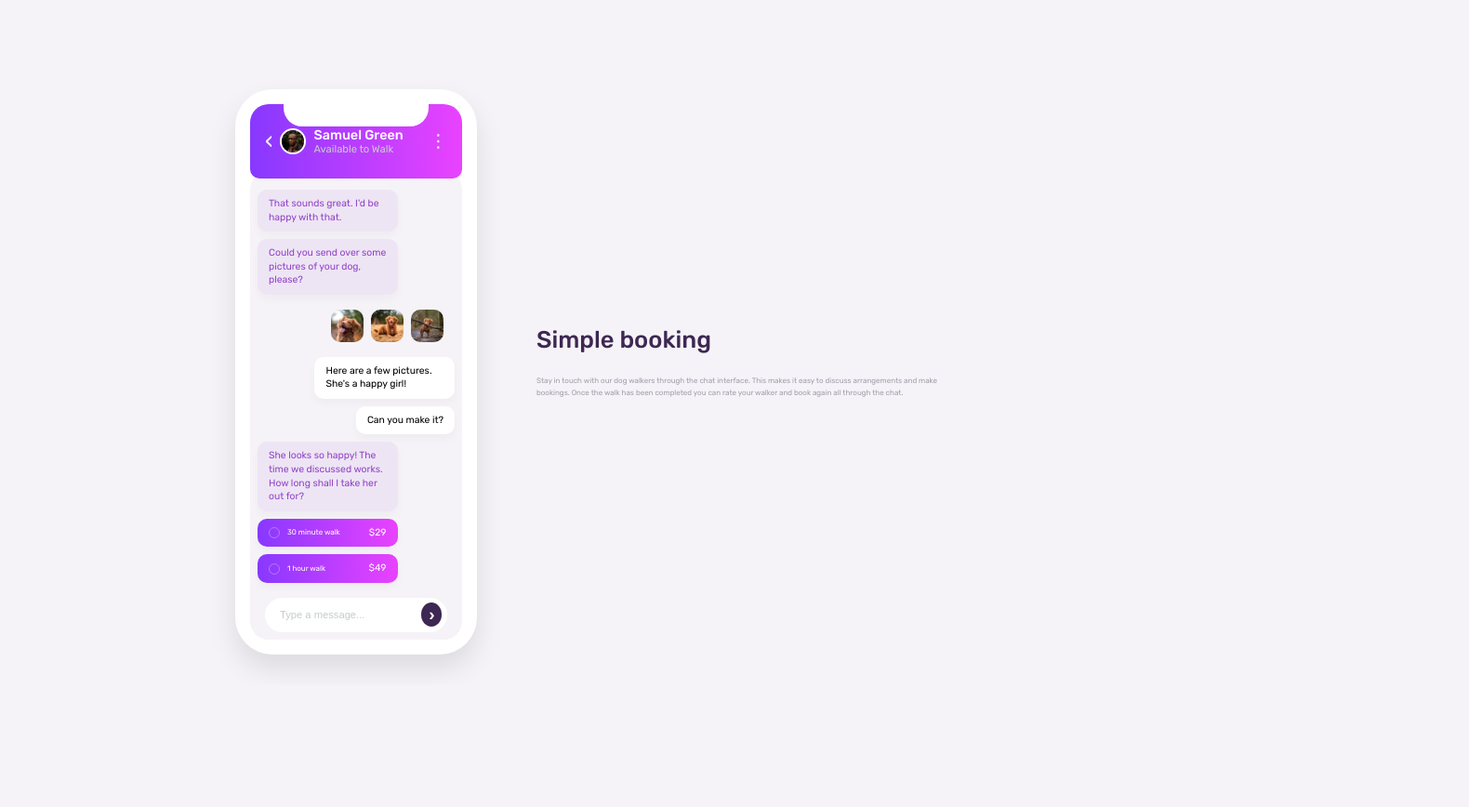
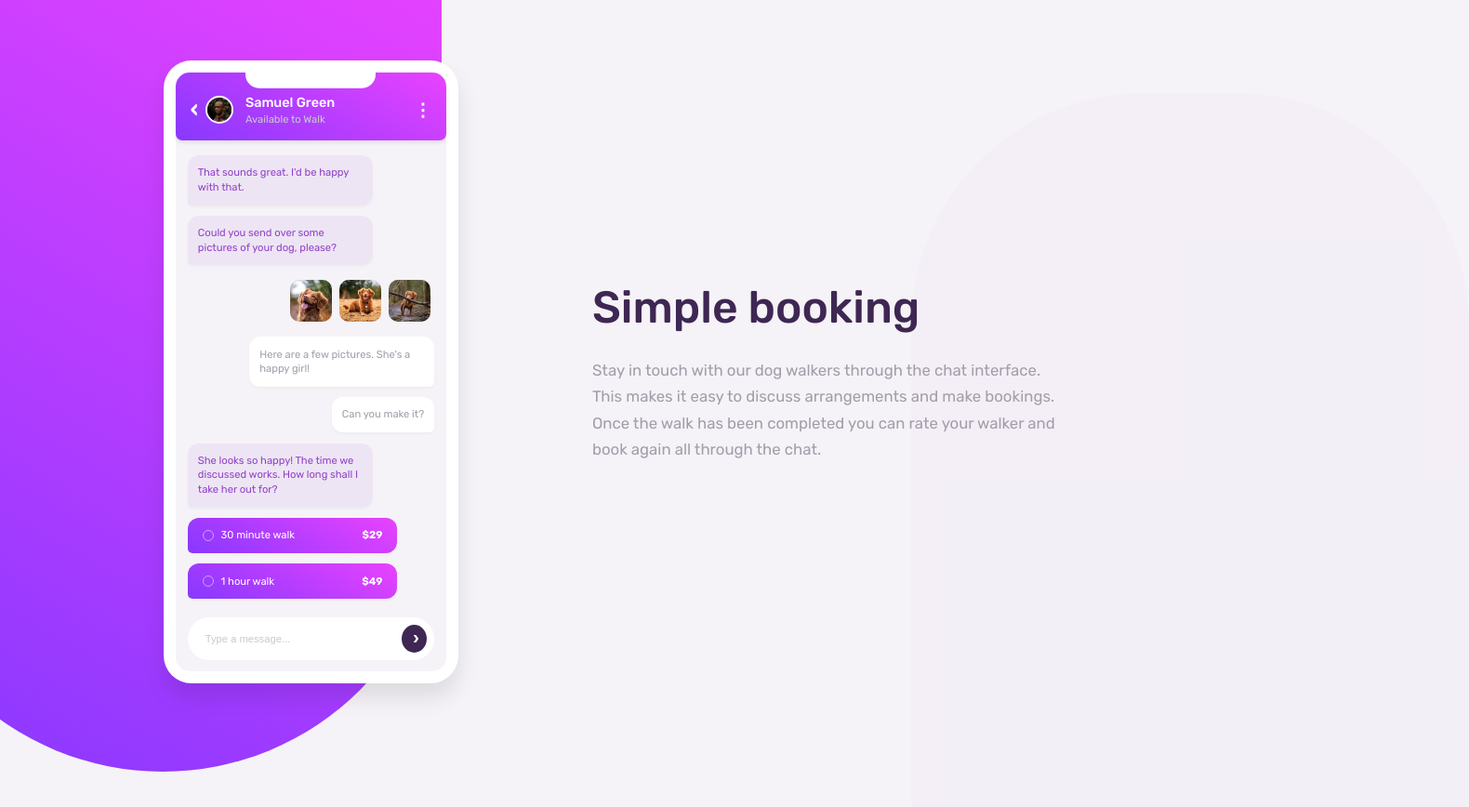
Before and after one commit to NabilLamb/Chat-App-Design, a plain HTML site: page index.html in a window 1280 px wide. Shown: the whole page at 93% size, 1580 px wide, since content can reach past the window. Before the commit the page ends 800 px from the top, so only its background shows below. Drawn offline with Linux system fonts and the light colour scheme.

Commit message:
first commit

```diff
--- a/index.html
+++ b/index.html
@@ -4,57 +4,58 @@
 <head>
   <meta charset="UTF-8">
   <meta name="viewport" content="width=device-width, initial-scale=1.0">
-  <title>Chat App CSS Illustration</title>
+  <title>Professional Chat App Design</title>
+  <link href="https://fonts.googleapis.com/css2?family=Rubik:wght@400;500;700&display=swap" rel="stylesheet">
   <link rel="stylesheet" href="style.css">
-  <link href="https://fonts.googleapis.com/css2?family=Rubik:ital,wght@0,300..900;1,300..900&display=swap"
-    rel="stylesheet">
 </head>
 
 <body>
-  <div class="shape"></div>
+  <div class="background-shape"></div>
+  <div class="background-shape-right"></div>
+
   <div class="container">
-    <div class="phone">
+    <div class="phone-section">
+      <div class="phone-mockup">
         <div class="notch"></div>
-      <div class="header">
-        <div class="left-group">
+
+        <div class="chat-header">
           <div class="back-btn">‹</div>
-          <div class="profile">
           <div class="avatar">
+            <div class="avatar-placeholder">
               <img src="./images/avatar.jpg" alt="avatar">
             </div>
+          </div>
           <div class="user-info">
-              <h2>Samuel Green</h2>
+            <h3>Samuel Green</h3>
             <p>Available to Walk</p>
-            </div>
-          </div>
           </div>
           <div class="menu-btn">⋮</div>
         </div>
 
-      <div class="chat">
-        <div class="message received">
-          That sounds great. I'd be happy with that.
+        <div class="chat-body">
+          <div class="message received">That sounds great. I'd be happy with that.</div>
+          <div class="message received">Could you send over some pictures of your dog, please?</div>
+
+          <div class="message message-images sent">
+            <div class="image-placeholder">
+              <img src="./images/dog-image-1.jpg" alt="dog">
             </div>
-        <div class="message received">
-          Could you send over some pictures of your dog, please?
+            <div class="image-placeholder">
+              <img src="./images/dog-image-2.jpg" alt="dog">
             </div>
-        <div class="message message-images sent">
-          <img src="./images/dog-image-1.jpg" alt="Dog">
-          <img src="./images/dog-image-2.jpg" alt="Dog">
-          <img src="./images/dog-image-3.jpg" alt="Dog">
+            <div class="image-placeholder">
+              <img src="./images/dog-image-3.jpg" alt="dog">
             </div>
-        <div class="message sent">
-          Here are a few pictures. She's a happy girl!
-        </div>
-        <div class="message sent">
-          Can you make it?
-        </div>
-        <div class="message received">
-          She looks so happy! The time we discussed works. How long shall I take her out for?
           </div>
 
+          <div class="message sent">Here are a few pictures. She's a happy girl!</div>
+          <div class="message sent">Can you make it?</div>
+
+          <div class="message received">She looks so happy! The time we discussed works. How long shall I take her out
+            for?</div>
+
           <div class="message option">
-          <div class="time">
+            <div class="option-content">
               <div class="radio"></div>
               <p>30 minute walk</p>
             </div>
@@ -62,23 +63,22 @@
           </div>
 
           <div class="message option">
-          <div class="time">
+            <div class="option-content">
               <div class="radio"></div>
               <p>1 hour walk</p>
             </div>
             <div class="price">$49</div>
           </div>
 
-        <div class="message-input">
+          <div class="chat-input">
             <input type="text" placeholder="Type a message...">
             <button>›</button>
           </div>
-
+        </div>
+      </div>
     </div>
 
-
-    </div>
-    <div class="content">
+    <div class="content-section">
       <h1>Simple booking</h1>
       <p>Stay in touch with our dog walkers through the chat interface. This makes it easy to discuss arrangements and
         make bookings. Once the walk has been completed you can rate your walker and book again all through the chat.
--- a/style.css
+++ b/style.css
@@ -1,11 +1,5 @@
-/* CSS Variables */
     :root {
-    /* Typography */
-    --font-family: 'Rubik', sans-serif;
-    --font-size-base: 16px;
-
         /* Primary Colors */
-    --clr-purple-300: hsl(276, 100%, 81%);
         --clr-purple-600: hsl(276, 55%, 52%);
         --clr-gray-500: hsl(270, 7%, 64%);
         --clr-gray-300: hsl(206, 6%, 79%);
@@ -14,20 +8,19 @@
         /* Gradient Colors */
         --clr-pink-500: hsl(293, 100%, 63%);
         --clr-purple-500: hsl(264, 100%, 61%);
-    --clr-gradient-main: linear-gradient(to left, var(--clr-pink-500), var(--clr-purple-500));
+        --clr-gradient-main: linear-gradient(30deg, var(--clr-purple-500), var(--clr-pink-500));
 
         /* Secondary Colors */
         --clr-white: hsl(0, 100%, 100%);
         --clr-gray-100: hsl(270, 20%, 96%);
-    --clr-purple-950-bg: hsl(271, 36%, 24%);
-    --clr-pink-400: hsl(289, 100%, 72%);
 
         /* Layout */
-    --mobile-width: 375px;
         --desktop-width: 1440px;
+        --radius-soft: 15px;
+        --radius-full: 999px;
+        --shadow-soft: 0 15px 25px rgba(0, 0, 0, 0.1);
     }
 
-/* Base Styles */
     * {
         box-sizing: border-box;
         margin: 0;
@@ -35,326 +28,379 @@
     }
 
     body {
+        font-family: 'Rubik', sans-serif;
         background-color: var(--clr-gray-100);
-    font-size: var(--font-size-base);
-    font-family: var(--font-family);
+        color: var(--clr-gray-500);
+        min-height: 100vh;
         display: flex;
         justify-content: center;
         align-items: center;
-    min-height: 100vh;
-    padding: 2.5rem;
+        position: relative;
+        overflow-x: hidden;
+        padding: 2rem 1rem;
+    }
+
+    /* Background gradient shapes */
+    .background-shape {
+        position: absolute;
+        width: 300px;
+        height: 600px;
+        border-radius: 0 0 200px 200px;
+        background-image: var(--clr-gradient-main);
+        top: -250px;
+        left: -150px;
+        z-index: -1;
+    }
+
+    .background-shape-right {
+        position: absolute;
+        width: 300px;
+        height: 600px;
+        border-radius: 200px 200px 0 0;
+        background-color: hsla(276, 100%, 81%, 0.05);
+        bottom: -200px;
+        right: -150px;
+        z-index: -1;
+    }
+
+    /* Main container */
+    .container {
+        display: flex;
+        flex-direction: column;
+        align-items: center;
+        max-width: var(--desktop-width);
+        width: 100%;
+        gap: 2rem;
+        padding: 0 1rem;
+    }
+
+    /* Phone section */
+    .phone-section {
+        width: 100%;
+        max-width: 300px;
         position: relative;
     }
 
-.shape {
-    background-image: var(--clr-gradient-main);
-    width: 400px;
-    height: 600px;
-    border-radius: 0 0 50% 50%;
-    position: absolute;
-    left: -50%;
-    top: 0;
-    z-index: -1;
+    .phone-mockup {
+        background-color: var(--clr-white);
+        border-radius: 30px;
+        padding: 0.8rem;
+        box-shadow: var(--shadow-soft);
+        position: relative;
     }
 
-.container {
+    .notch {
+        position: absolute;
+        top: 0;
+        left: 50%;
+        transform: translateX(-50%);
+        width: 140px;
+        height: 30px;
+        background-color: var(--clr-white);
+        border-radius: 0 0 15px 15px;
+        z-index: 10;
+    }
+
+    /* Chat header */
+    .chat-header {
+        background-image: var(--clr-gradient-main);
+        border-radius: var(--radius-soft) var(--radius-soft) 7px 7px;
+        padding: 1.5rem 1rem 1rem;
+        display: flex;
+        align-items: center;
+        color: var(--clr-white);
+        margin-bottom: 1rem;
+        position: relative;
+        box-shadow: 0 2px 5px rgba(0, 0, 0, 0.1);
+    }
+
+    .back-btn {
+        font-size: 1.5rem;
+        margin-right: 0.5rem;
+        font-weight: 700;
+        cursor: pointer;
+    }
+
+    .avatar {
+        width: 30px;
+        height: 30px;
+        border-radius: 50%;
+        border: 2px solid var(--clr-white);
+        background-color: var(--clr-white);
+        margin-right: 0.8rem;
+        overflow: hidden;
+    }
+
+    .avatar-placeholder {
         width: 100%;
         height: 100%;
-    max-width: var(--desktop-width);
         display: flex;
         justify-content: center;
         align-items: center;
-    flex-direction: column;
-    overflow: hidden;
-    gap: 3rem;
-}
-
-.phone {
-    width: 100%;
-    background-color: white;
-    padding: 1rem;
-    position: relative;
-    border-radius: 40px;
-    display: flex;
-    flex-direction: column;
-    gap: 1rem;
-    box-shadow: 0px 15px 30px rgba(0, 0, 0, 0.1);
-}
-
-.notch {
-    background-color: white;
-    width: 60%;
-    height: 40px;
-    position: absolute;
-    left: 50%;
-    top: -7px;
-    transform: translateX(-50%);
-    border-radius: 0 0 20px 20px;
-}
-
-.header {
-    background-image: var(--clr-gradient-main);
-    width: 100%;
-    height: 80px;
-    border-radius: 20px 20px 10px 10px;
-    color: white;
-    display: flex;
-    justify-content: space-between;
-    align-items: center;
-    padding: 1rem;
-    z-index: 1;
-}
-
-.left-group {
-    display: flex;
-    align-items: center;
-}
-
-
-.back-btn {
-    font-size: 1.5rem;
-    color: var(--clr-white);
-    margin-right: .5rem;
-    cursor: pointer;
-}
-
-.profile {
-    display: flex;
-    align-items: center;
-    gap: .5rem;
-}
-
-.avatar {
-    width: 28px;
-    height: 28px;
-    border-radius: 50%;
-    border: 2px solid white;
-    overflow: hidden;
+        background-color: #f5f5f5;
+        color: #d9d9d9;
+        font-size: 0.8rem;
     }
 
     .avatar img {
+        object-fit: cover;
         width: 100%;
         height: 100%;
-    object-fit: cover;
     }
 
-.profile h2 {
-    font-size: .9rem;
+    .user-info h3 {
+        font-size: 0.9rem;
         font-weight: 500;
+        margin-bottom: 0.2rem;
     }
 
-.profile p {
-    font-size: .7rem;
-    font-weight: 400;
+    .user-info p {
+        font-size: 0.7rem;
         color: var(--clr-gray-300);
     }
 
     .menu-btn {
+        margin-left: auto;
+        font-size: 1.2rem;
+        font-weight: 700;
         cursor: pointer;
-    font-size: 1.2rem;
     }
 
-.chat {
+    /* Chat body */
+    .chat-body {
         background-color: var(--clr-gray-100);
+        border-radius: 0 0 var(--radius-soft) var(--radius-soft);
+        padding: 1.2rem 0.8rem 0.8rem;
+        margin-top: -1.2rem;
+        min-height: 500px;
         display: flex;
         flex-direction: column;
-    gap: .5rem;
-    padding: 2rem .5rem 0;
-    flex: 1;
+        gap: 0.7rem;
+        max-height: 60vh;
         overflow-y: auto;
-    border-radius: 20px;
-    margin-top: -2.5rem;
-
     }
 
     .message {
-    max-width: 71%;
-    padding: .5rem .75rem;
-    font-size: .65rem;
+        padding: 0.7rem;
+        font-size: 0.7rem;
         line-height: 1.4;
-    border-radius: 10px;
-    box-shadow: 0px 5px 10px rgba(0, 0, 0, 0.03)
+        max-width: 75%;
+        border-radius: 12px;
+        box-shadow: 0 2px 3px rgba(0, 0, 0, 0.03);
     }
 
     .message.received {
         background-color: #EDE5F4;
         color: var(--clr-purple-600);
+        border-bottom-left-radius: 5px;
+        margin-right: auto;
     }
 
     .message.sent {
-    align-self: flex-end;
-    background-color: white;
+        background-color: var(--clr-white);
+        color: var(--clr-gray-500);
+        border-bottom-right-radius: 5px;
+        margin-left: auto;
     }
 
     .message-images {
         display: flex;
-    flex-wrap: wrap;
-    gap: .5rem;
+        gap: 0.5rem;
         background: none !important;
         box-shadow: none !important;
+        padding: 0.3rem !important;
+        margin-left: auto;
     }
 
-.message img {
-    width: 35px;
-    height: 35px;
+    .image-placeholder {
+        width: 45px;
+        height: 45px;
+        background-color: #E0D0F0;
         border-radius: 10px;
+    }
+
+    .image-placeholder img {
+        width: 100%;
+        height: 100%;
         object-fit: cover;
+        border-radius: 10px;
     }
 
     .option {
         background-image: var(--clr-gradient-main);
+        color: var(--clr-white);
         display: flex;
         justify-content: space-between;
-    color: white;
+        align-items: center;
+        padding: 0.7rem 1rem;
+        max-width: 85%;
+        border-radius: 12px 12px 12px 5px;
+        cursor: pointer;
+        transition: opacity 0.2s;
     }
 
-.time {
+    .option:hover {
+        opacity: 0.9;
+    }
+
+    .option-content {
         display: flex;
-    justify-content: center;
         align-items: center;
-    gap: .5rem;
+        gap: 0.5rem;
     }
 
     .radio {
         width: 12px;
         height: 12px;
         border-radius: 50%;
-    border: 1px solid rgba(255, 255, 255, 0.3);
+        border: 1px solid rgba(255, 255, 255, 0.5);
     }
 
-.time p {
-    font-size: .5rem;
-    color: var(--clr-white);
+    .price {
+        font-weight: 600;
     }
 
-.message-input {
-    background-color: white;
-    border-radius: 999px;
-    padding: .35rem .35rem .35rem 1rem;
-    margin: .5rem;
+    /* Chat input */
+    .chat-input {
+        background-color: var(--clr-white);
+        border-radius: var(--radius-full);
+        padding: 0.5rem 0.5rem 0.5rem 1.2rem;
+        margin-top: 0.5rem;
         display: flex;
         align-items: center;
+        position: sticky;
+        bottom: 0;
     }
 
-.message-input input {
+    .chat-input input {
         width: 100%;
         border: none;
         outline: none;
-    font-size: .7rem;
+        font-size: 0.7rem;
         color: var(--clr-gray-500);
+        background: transparent;
     }
 
-.message-input input::placeholder {
+    .chat-input input::placeholder {
         color: var(--clr-gray-300);
     }
 
-.message-input button {
-    width: 26px;
-    height: 26px;
+    .chat-input button {
+        width: 30px;
+        height: 30px;
         border-radius: 50%;
         background-color: var(--clr-purple-950);
         border: none;
-    color: white;
+        color: var(--clr-white);
         display: flex;
         align-items: center;
         justify-content: center;
-    font-size: 1.2rem;
+        font-size: 1.3rem;
         font-weight: bold;
         cursor: pointer;
-    padding: 0 0 1px 1px;
+        transition: background-color 0.2s;
+        padding: 0 0 3px 3px;
     }
 
-.content {
-    text-align: center;
-    max-width: 500px;
+    .chat-input button:hover {
+        background-color: var(--clr-purple-600);
     }
 
-.content h1 {
+    /* Content section */
+    .content-section {
+        text-align: center;
+        max-width: 600px;
+        padding: 0 1rem;
+        margin-bottom: 1rem;
+    }
+
+    .content-section h1 {
         color: var(--clr-purple-950);
-    font-size: 1.6rem;
+        font-size: 2rem;
         font-weight: 500;
         margin-bottom: 1.5rem;
+        line-height: 1.2;
     }
 
-.content p {
+    .content-section p {
         color: var(--clr-gray-500);
-    font-size: .5rem;
-    line-height: 1.6;
+        font-size: 1rem;
+        line-height: 1.7;
     }
 
-@media (min-width: 340px) {
-    .container {
-        flex-direction: row;
-        justify-content: center;
-        align-items: center;
-        gap: 2rem;
-        padding: 2rem 4rem;
-        flex: 1;
-    }
-
-    .phone {
-        width: 320px;
-        flex-shrink: 0;
-    }
-
-    .chat {
-        height: 500px;
-        padding: 2rem 1rem 0;
-        margin-top: -2.5rem;
-    }
-
-    .shape {
-        width: 30%;
-        height: 85%;
-        max-height: 800px;
-        border-radius: 0 0 250px 250px;
-        left: -5px;
-        top: -5%;
-    }
-
-    .content {
-        text-align: left;
+    /* Responsive design */
+    @media (min-width: 768px) {
+        body {
+            padding: 4rem 1rem;
         }
 
         .container {
             flex-direction: row;
             justify-content: center;
             align-items: center;
-        gap: 4rem;
-        padding: 2rem 5rem;
-        max-width: 1400px;
+            gap: 8rem;
+            padding: 0 4rem;
         }
 
-    .phone {
-        max-width: 260px;
-        flex-shrink: 0;
+        .background-shape {
+            width: 500px;
+            height: 800px;
+            top: -400px;
+            left: -250px;
+            border-radius: 0 0 300px 300px;
         }
 
-    .chat {
-        min-height: 480px;
-        padding: 1.25rem 0.5rem 0;
-        margin-top: -1.5rem;
+        .background-shape-right {
+            width: 500px;
+            height: 800px;
+            bottom: -250px;
+            right: -320px;
+            border-radius: 250px 250px 0 0;
         }
 
-    .shape {
-        width: 500px;
-        height: 85%;
-        max-height: 800px;
-        border-radius: 0 0 250px 250px;
-        left: -40%;
-        top: -5%;
+        .phone-section {
+            max-width: 320px;
         }
 
-    .notch {
-        top: 0;
-        z-index: 2;
+        .chat-body {
+            max-height: none;
         }
 
-    .content {
+        .content-section {
             text-align: left;
-        max-width: 450px;
-        padding: 0;
-        transform: translateY(-10px);
+            margin-bottom: 0;
+        }
 
+        .content-section h1 {
+            font-size: 2.8rem;
         }
     }
+
+    @media (min-width: 1024px) {
+        .container {
+            padding-left: 10rem;
+        }
+
+        .background-shape {
+            width: 600px;
+            height: 900px;
+            top: -70px;
+            left: -125px;
+        }
+
+        .background-shape-right {
+            width: 600px;
+            height: 900px;
+            bottom: -200px;
+            right: -300px;
+        }
+
+        .content-section h1 {
+            font-size: 3rem;
+        }
+
+        .content-section p {
+            font-size: 1.05rem;
+            padding-right: 2rem;
+        }
+    }
```
Also changed, not shown: 1 other file. Lines whose indentation alone changed are shown as unchanged.
